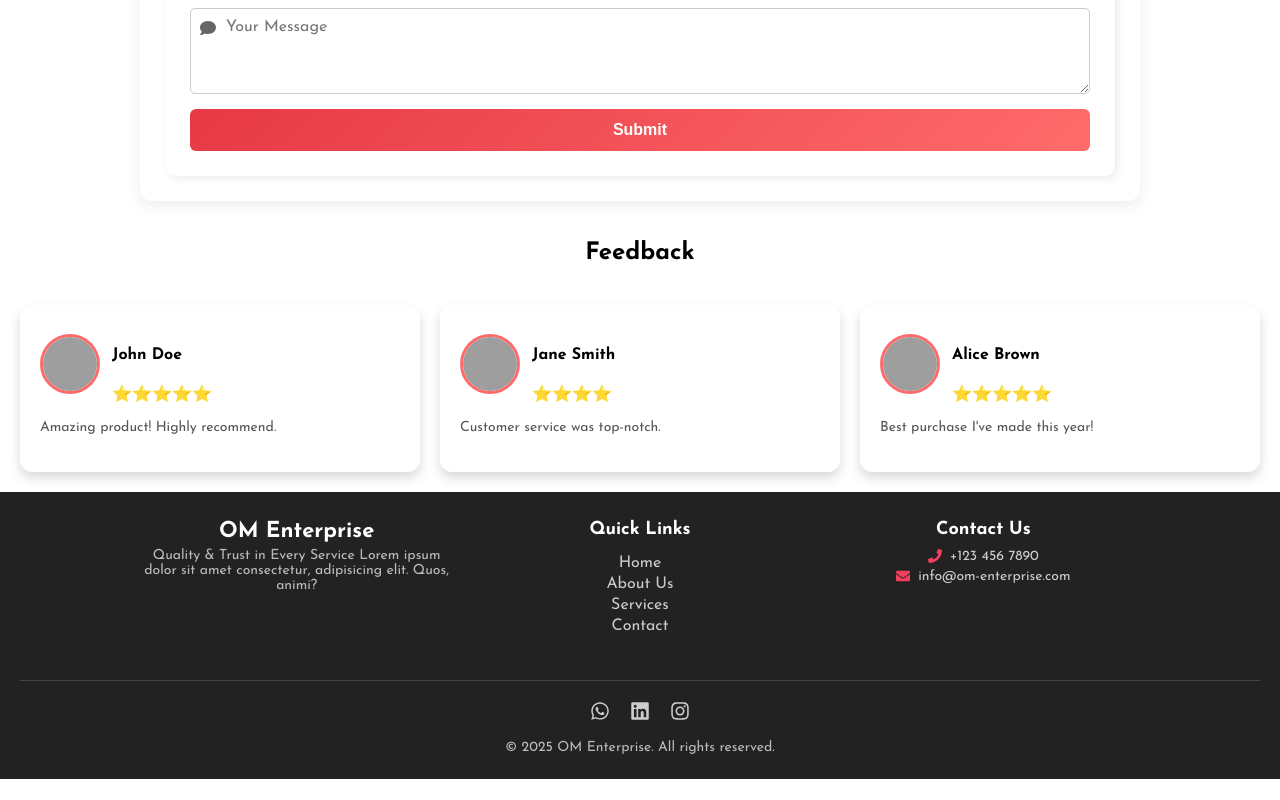
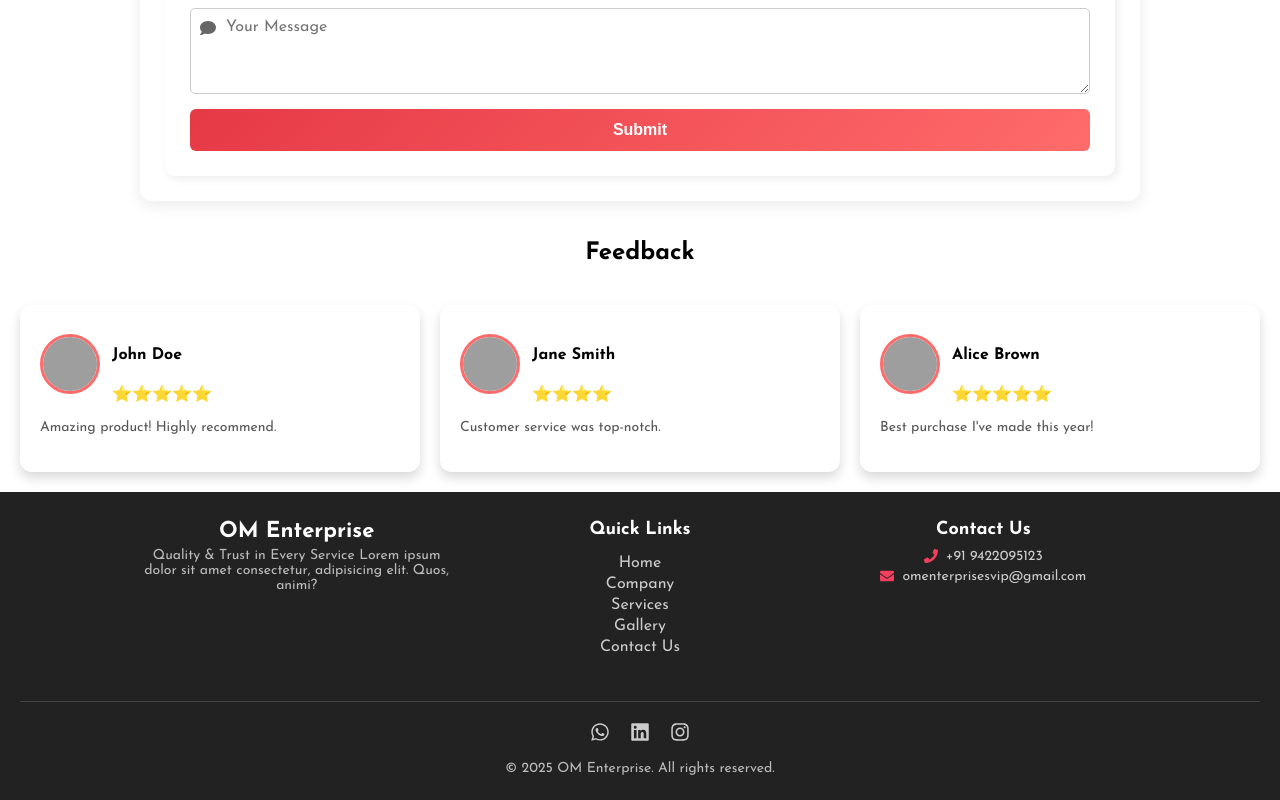
Before and after one commit to thakur7071/om-enterprises, a React (Vite) app: page / in a window 1280 px wide. Shown: the part 2283-3083 px from the top of the page. Before the commit the page ends 3062 px from the top, so only its background shows below. Built offline with nearby package versions, Linux system fonts and the light colour scheme; grey boxes are pictures that could not be loaded.

Commit message:
Initial Commit

```diff
--- a/src/Components/Footer/Footer.jsx
+++ b/src/Components/Footer/Footer.jsx
@@ -1,7 +1,17 @@
 import { FaPhone, FaEnvelope, FaWhatsapp, FaLinkedin, FaInstagram } from "react-icons/fa";
 import "./Footer.css"; // Import the CSS file
+import { Link } from "react-router-dom";
 
 const Footer = () => {
+  const scrollToTop = () => {
+    window.scrollTo({ top: 0, behavior: "smooth" });
+  };
+
+  // Replace with your actual links
+  const whatsappNumber = "919422095123"; // Use country code without '+' for WhatsApp
+  const linkedinURL = "https://www.linkedin.com/in/yourprofile"; // Replace with actual LinkedIn profile
+  const instagramURL = "https://www.instagram.com/yourprofile"; // Replace with actual Instagram profile
+
   return (
     <footer className="footer">
       <div className="footer-container">
@@ -9,39 +19,43 @@ const Footer = () => {
         {/* Company Info */}
         <div className="footer-section">
           <h2 className="footer-title">OM Enterprise</h2>
-          <p className="footer-tagline">Quality & Trust in Every Service Lorem ipsum dolor sit amet consectetur, adipisicing elit. Quos, animi?</p>
+          <p className="footer-tagline">
+            Quality & Trust in Every Service Lorem ipsum dolor sit amet consectetur, adipisicing elit. Quos, animi?
+          </p>
         </div>
-
-
 
         {/* Quick Links */}
         <div className="footer-section">
           <h3 className="footer-subtitle">Quick Links</h3>
           <ul className="footer-links">
-            <li><a href="#">Home</a></li>
-            <li><a href="#">About Us</a></li>
-            <li><a href="#">Services</a></li>
-            <li><a href="#">Contact</a></li>
+            <li><Link to="/" onClick={scrollToTop}>Home</Link></li>
+            <li><Link to="/company" onClick={scrollToTop}>Company</Link></li>
+            <li><Link to="/service" onClick={scrollToTop}>Services</Link></li>
+            <li><Link to="/gallery" onClick={scrollToTop}>Gallery</Link></li>
+            <li><Link to="/contact" onClick={scrollToTop}>Contact Us</Link></li>
           </ul>
         </div>
 
         {/* Contact Info */}
         <div className="footer-section">
           <h3 className="footer-subtitle">Contact Us</h3>
-          <p><FaPhone className="footer-icon" /> +123 456 7890</p>
-          <p><FaEnvelope className="footer-icon" /> info@om-enterprise.com</p>
+          <p><FaPhone className="footer-icon" /> +91 9422095123</p>
+          <p><FaEnvelope className="footer-icon" /> omenterprisesvip@gmail.com</p>
         </div>
-
-
-
       </div>
 
       {/* Social Media & Copyright */}
       <div className="footer-bottom">
         <div className="social-icons">
-          <a href="#"><FaWhatsapp /></a>
-          <a href="#"><FaLinkedin /></a>
-          <a href="#"><FaInstagram /></a>
+          <a href={`https://wa.me/${whatsappNumber}`} target="_blank" rel="noopener noreferrer">
+            <FaWhatsapp />
+          </a>
+          <a href={linkedinURL} target="_blank" rel="noopener noreferrer">
+            <FaLinkedin />
+          </a>
+          <a href={instagramURL} target="_blank" rel="noopener noreferrer">
+            <FaInstagram />
+          </a>
         </div>
         <p className="footer-copyright">© {new Date().getFullYear()} OM Enterprise. All rights reserved.</p>
       </div>
```
